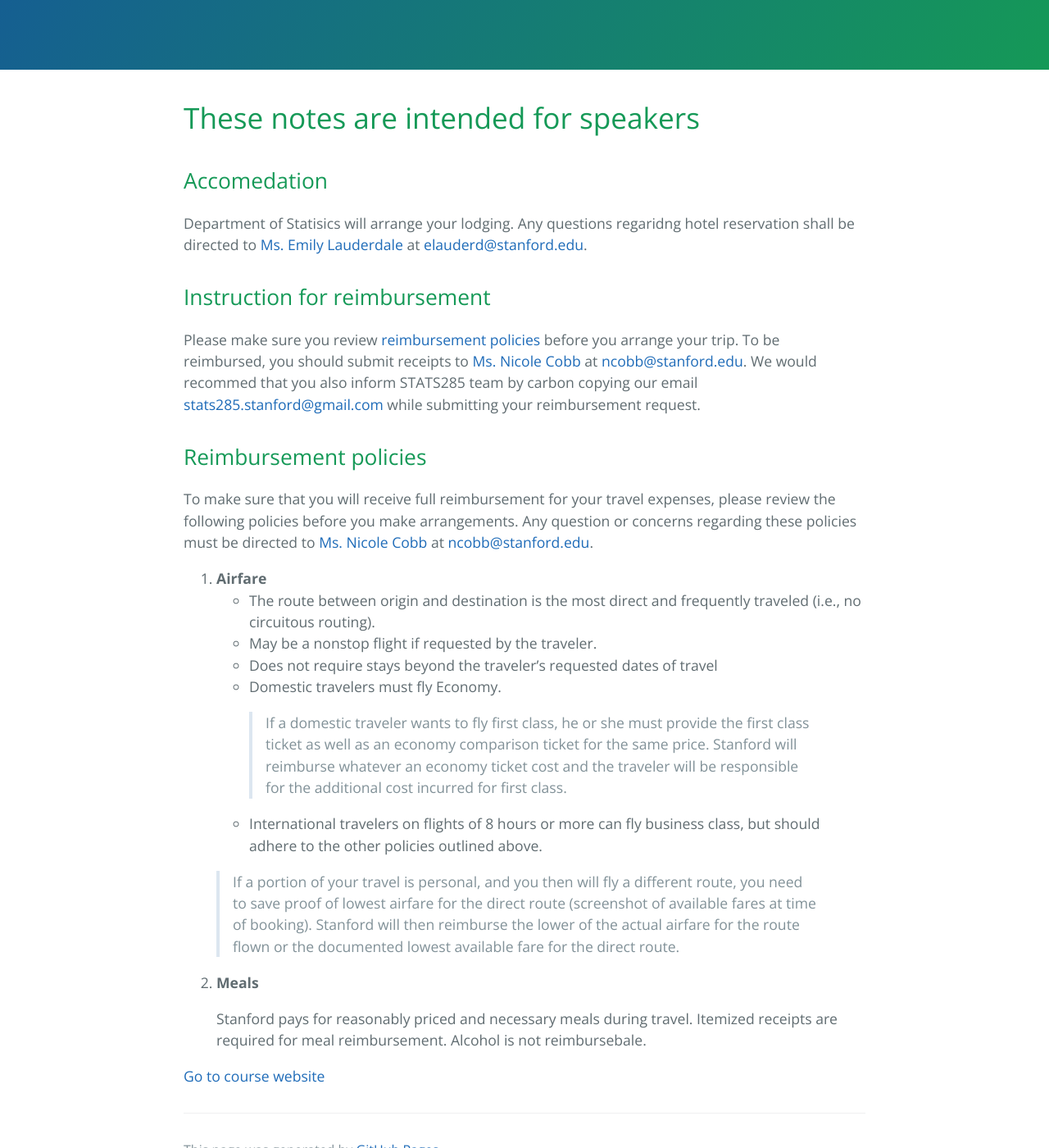
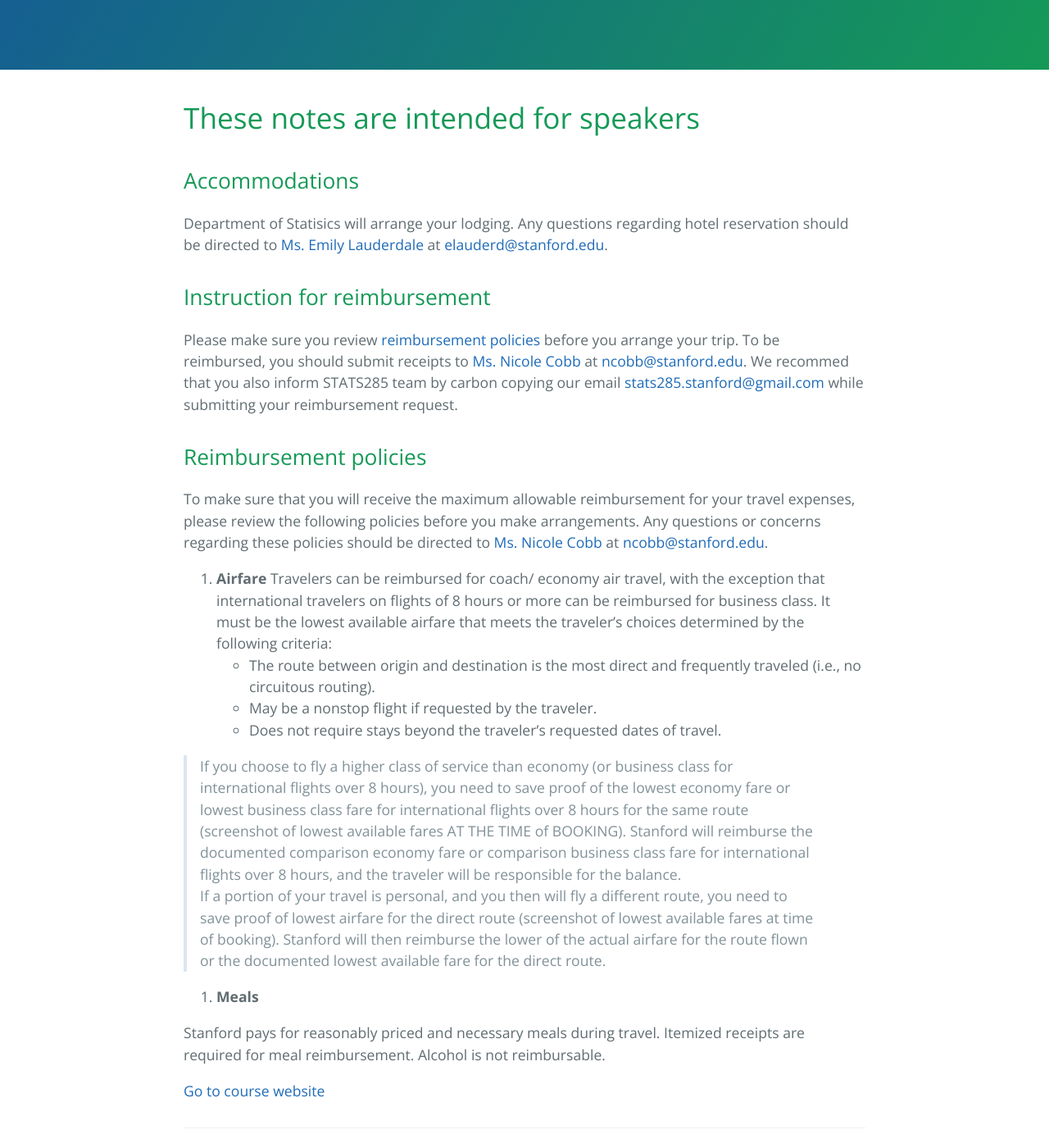
Before and after one commit to stats285/stats285.github.io, a Jekyll site: the page built from speaker_visit.md, in a window 1280 px wide and 1400 px high, scrolled down 310 px. Shown: the whole window at 82% size. Built offline with Jekyll 4.4.1, drawn with Linux system fonts in a browser that asks for light colours; our own code applies the rules of GitHub Pages for plain Markdown files; the repository's description, which GitHub fills in, is left out.

Commit message:
added Ellen's changes

```diff
--- a/speaker_visit.md
+++ b/speaker_visit.md
@@ -2,33 +2,31 @@
 # These notes are intended for speakers
 
 
-## Accomedation
-Department of Statisics will arrange your lodging. Any questions regaridng hotel reservation shall be directed to [Ms. Emily Lauderdale](https://statistics.stanford.edu/people/emily-lauderdale) at <elauderd@stanford.edu>.
+## Accommodations
+Department of Statisics will arrange your lodging. Any questions regarding hotel reservation should be directed to [Ms. Emily Lauderdale](https://statistics.stanford.edu/people/emily-lauderdale) at <elauderd@stanford.edu>.
 
 
 ## Instruction for reimbursement
 Please make sure you review [reimbursement policies](#reimbursement-policies) before you arrange your trip.
-To be reimbursed, you should submit receipts to [Ms. Nicole Cobb](https://statistics.stanford.edu/people/nicole-cobb) at <ncobb@stanford.edu>. We would recommed that you also inform STATS285 team by carbon copying our email <stats285.stanford@gmail.com> while submitting your reimbursement request.
+To be reimbursed, you should submit receipts to [Ms. Nicole Cobb](https://statistics.stanford.edu/people/nicole-cobb) at <ncobb@stanford.edu>. We recommed that you also inform STATS285 team by carbon copying our email <stats285.stanford@gmail.com> while submitting your reimbursement request.
 
 
 ## Reimbursement policies
-To make sure that you will receive full reimbursement for your travel expenses, please review the following policies before you make arrangements. Any question or concerns regarding these policies must be directed to [Ms. Nicole Cobb](https://statistics.stanford.edu/people/nicole-cobb) at <ncobb@stanford.edu>.
+To make sure that you will receive the maximum allowable reimbursement for your travel expenses, please review the following policies before you make arrangements. Any questions or concerns regarding these policies should be directed to [Ms. Nicole Cobb](https://statistics.stanford.edu/people/nicole-cobb) at <ncobb@stanford.edu>.
 
 
 1. **Airfare**
-   * The route between origin and destination is the most direct and frequently traveled (i.e., no circuitous routing).
-   * May be a nonstop flight if requested by the traveler.
-   * Does not require stays beyond the traveler's requested dates of travel
-   * Domestic travelers must fly Economy.
+Travelers can be reimbursed for coach/ economy air travel, with the exception that international travelers on flights of 8 hours or more can be reimbursed for business class. It must be the lowest available airfare that meets the traveler’s choices determined by the following criteria:
+* The route between origin and destination is the most direct and frequently traveled (i.e., no circuitous routing).
+* May be a nonstop flight if requested by the traveler.
+* Does not require stays beyond the traveler's requested dates of travel.
 
-       >If a domestic traveler wants to fly first class, he or she must provide the first class ticket as well as an economy comparison ticket for the same price. Stanford will reimburse whatever an economy ticket cost and the traveler will be responsible for the additional cost incurred for first class.
-   * International travelers on flights of 8 hours or more can fly business class, but should adhere to the other policies outlined above.
-
-    >If a portion of your travel is personal, and you then will fly a different route, you need to save proof of lowest airfare for the direct route (screenshot of available fares at time of booking). Stanford will then reimburse the lower of the actual airfare for the route flown or the documented lowest available fare for the direct route.
+>If you choose to fly a higher class of service than economy (or business class for international flights over 8 hours), you need to save proof of the lowest economy fare or lowest business class fare for international flights over 8 hours for the same route (screenshot of lowest available fares AT THE TIME of BOOKING). Stanford will reimburse the documented comparison economy fare or comparison business class fare for international flights over 8 hours, and the traveler will be responsible for the balance.
+>If a portion of your travel is personal, and you then will fly a different route, you need to save proof of lowest airfare for the direct route (screenshot of lowest available fares at time of booking). Stanford will then reimburse the lower of the actual airfare for the route flown or the documented lowest available fare for the direct route.
 
 2. **Meals**
 
-   Stanford pays for reasonably priced and necessary meals during travel. Itemized receipts are required for meal reimbursement. Alcohol is not reimbursebale.
+Stanford pays for reasonably priced and necessary meals during travel. Itemized receipts are required for meal reimbursement. Alcohol is not reimbursable.
 
 
 
```
